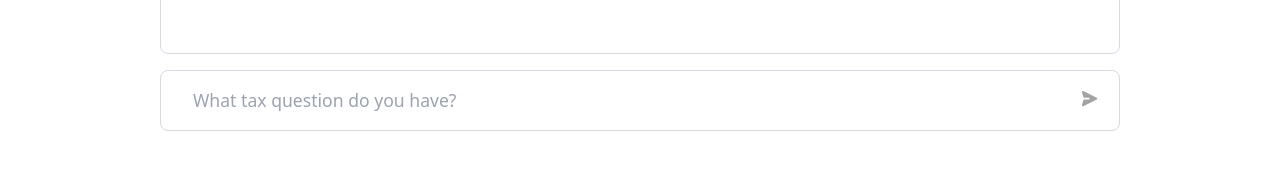
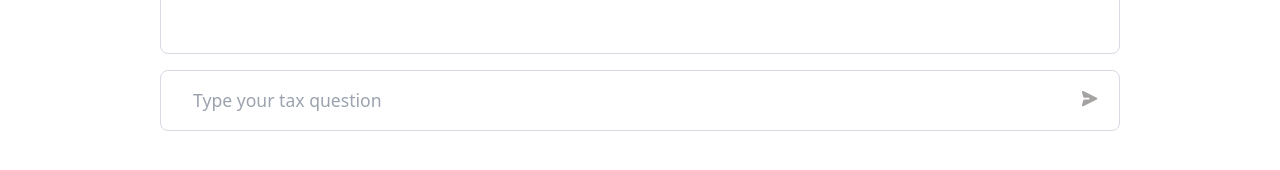
Before and after one commit to mrrobot16/tax-app-ui-v0, a React (Create React App) app: page / in a window 1280 px wide. Shown: the part 604-774 px from the top of the page. Built offline with nearby package versions, Linux system fonts and the light colour scheme.

Commit message:
change placeholder on send message textarea

```diff
--- a/src/components/messages/SendMessagesForm.tsx
+++ b/src/components/messages/SendMessagesForm.tsx
@@ -39,7 +39,7 @@ export function SendMessage({sendMessage, callback, loading }: SendMessagesProps
           placeholder={
             loading
               ? 'Waiting for response...'
-              : 'What tax question do you have?'
+              : 'Type your tax question'
           }
           value={message}
           onChange={onChange}
```
